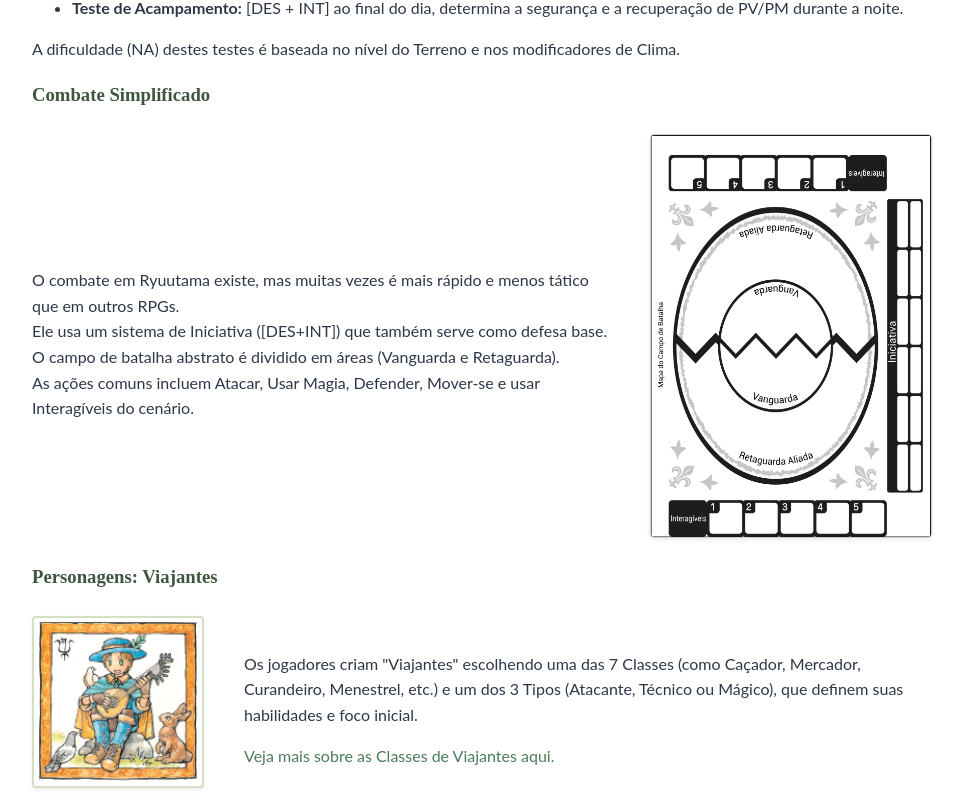
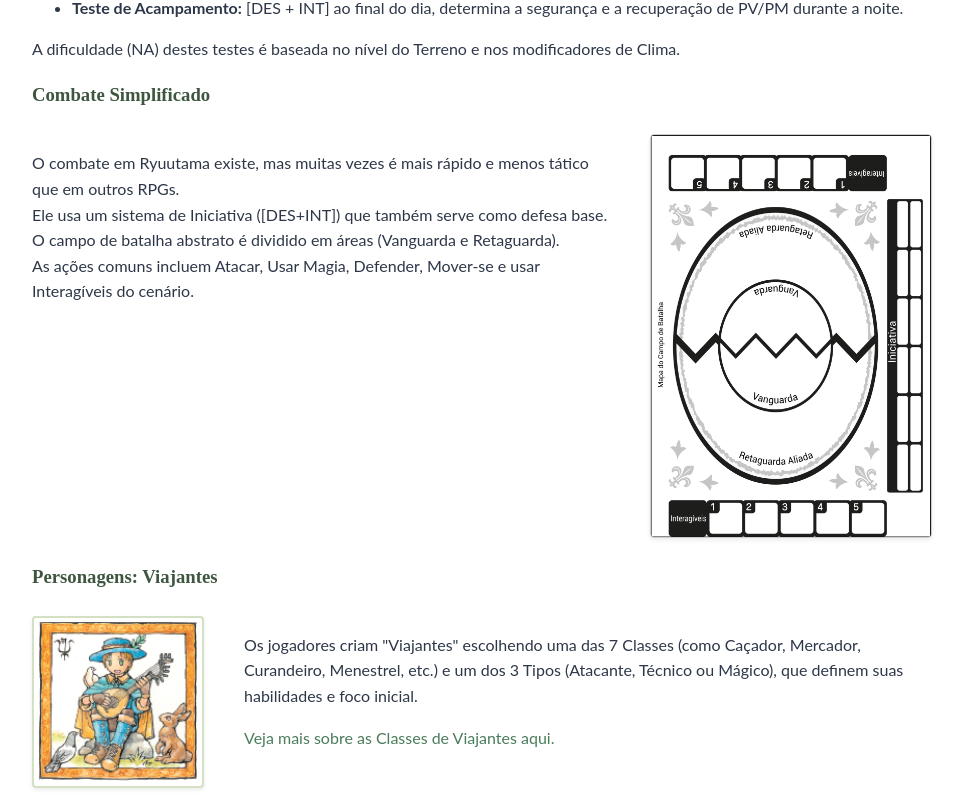
Before and after one commit to rogerioloboBR/ryuutama-site, an Angular app: page / in a window 1280 px wide. Shown: the part 4559-5360 px from the top of the page, without its empty margins (158-1121 px from the left). Built offline with nearby package versions, Linux system fonts and the light colour scheme.

Commit message:
ajuste do texto de combate

```diff
--- a/src/app/mecanicas/mecanicas.component.scss
+++ b/src/app/mecanicas/mecanicas.component.scss
@@ -68,7 +68,7 @@
   .mechanics-layout,
   .combat-layout { /* Aplicando a ambos os layouts */
     display: flex;
-    align-items: center; /* Alinha verticalmente (ou flex-start) */
+    align-items: flex-start; /* Alinha verticalmente (ou flex-start) */
     gap: 2.5rem;          /* Espaço entre imagem e texto */
   }
 
```
